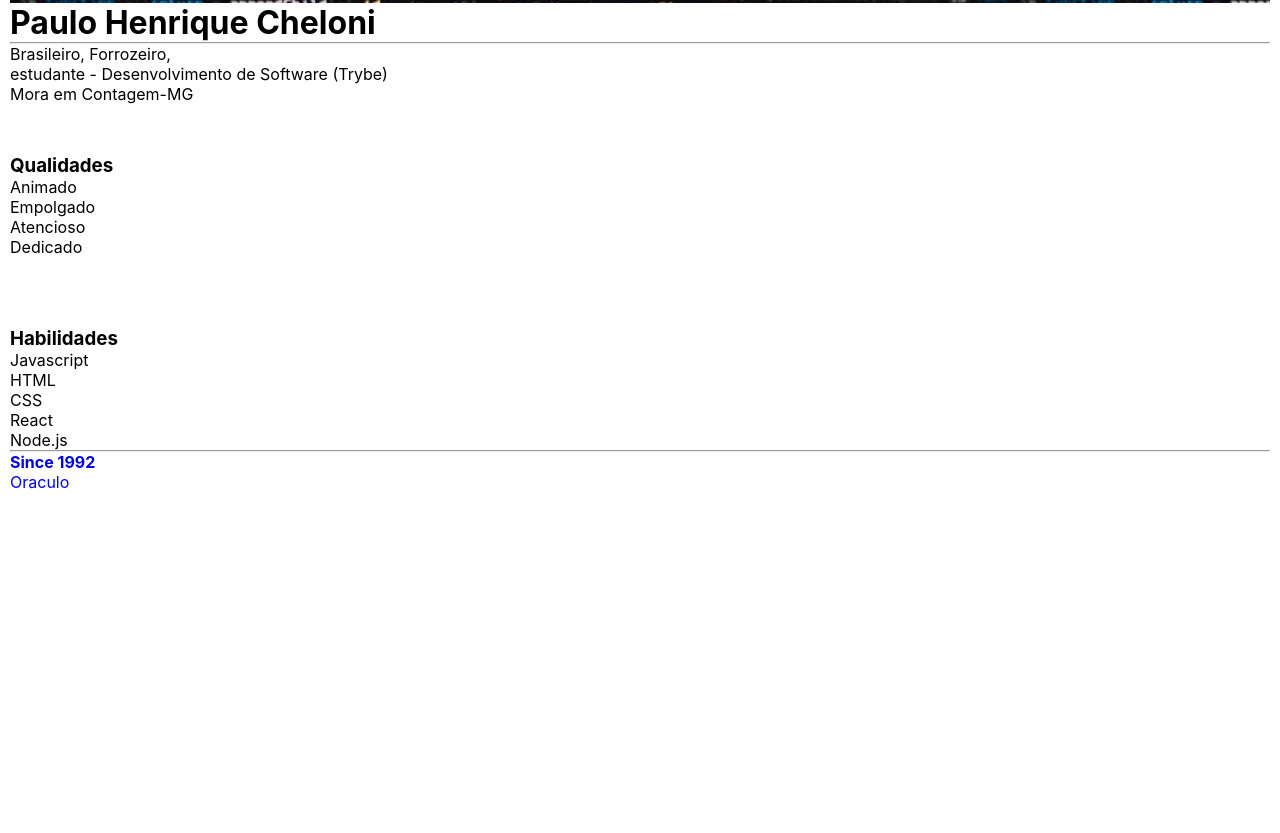
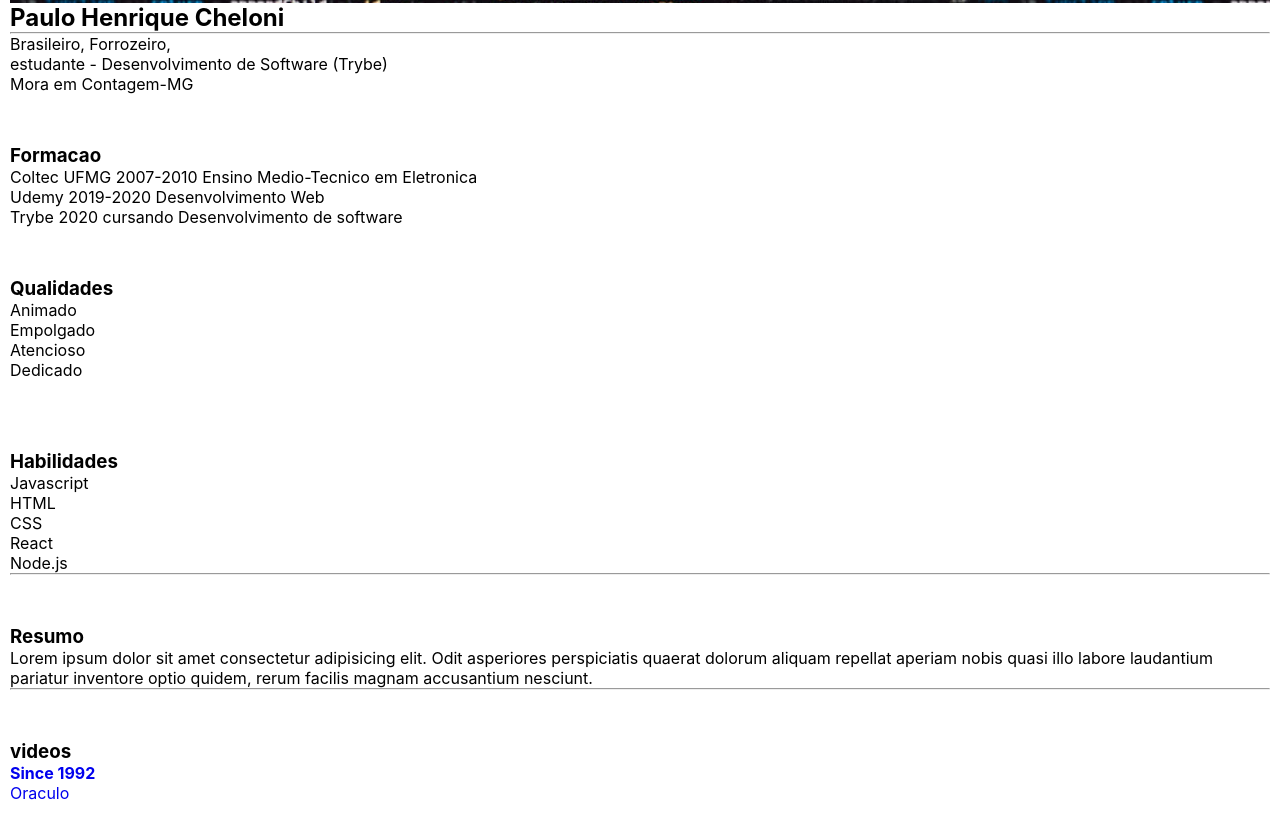
Before and after one commit to paulocheloni/paulocheloni.github.io, a plain HTML site: page index.html in a window 1280 px wide. Shown: the part 611-1444 px from the top of the page. Before the commit the page ends 1133 px from the top, so only its background shows below. Drawn offline with Linux system fonts and the light colour scheme.

Commit message:
adicionando css grid a pagina

```diff
--- a/css/style.css
+++ b/css/style.css
@@ -6,6 +6,10 @@ body{
 
     font-family: -apple-system, BlinkMacSystemFont, 'Segoe UI', Roboto, Oxygen, Ubuntu, Cantarell, 'Open Sans', 'Helvetica Neue', sans-serif;
     margin:10px;
+    display:grid;
+    grid-template-areas: "header header header"
+                          "aside main aside"
+                          "footer footer footer";
 
 
 }
--- a/index.html
+++ b/index.html
@@ -12,16 +12,26 @@
 
         <img id="pic_paulo" src="imgs/paulo.jpg" alt="foto de Paulo Cheloni" width="600px">
     </header>
+    <aside id="left">
         <h1 id="nome completo">Paulo Henrique Cheloni</h1>
         <hr>
         <p>Brasileiro, Forrozeiro,<br> estudante - Desenvolvimento de Software (Trybe)</p>
         <p>Mora em Contagem-MG</p>
+        <h3>Formacao</h3>
+        <ul id="Formacao">
+            <li>Coltec UFMG 2007-2010 Ensino Medio-Tecnico em Eletronica</li>
+            <li>Udemy 2019-2020 Desenvolvimento Web</li>
+            <li>Trybe 2020 cursando Desenvolvimento de software</li>
+        </ul>
         <h3>Qualidades</h3>
-    <ul id="Qualidades"></ul>
-        <li id="c1">Animado</li>
-        <li id="c2">Empolgado</li>
-        <li id="c3">Atencioso</li>
-        <li id="c4">Dedicado</li>
+
+
+
+        <ul id="Qualidades">
+            <li id="q1">Animado</li>
+            <li id="q2">Empolgado</li>
+            <li id="q3">Atencioso</li>
+            <li id="q4">Dedicado</li>
         </ul>
         <br>
         <h3>Habilidades</h3>
@@ -32,8 +42,22 @@
             <li>React</li>
             <li>Node.js</li>
         <hr>
+    </aside>
+    <main>
+        <h3>Resumo</h3>
+        <p>Lorem ipsum dolor sit amet consectetur adipisicing elit. Odit asperiores perspiciatis quaerat dolorum aliquam repellat aperiam nobis quasi illo labore laudantium pariatur inventore optio quidem, rerum facilis magnam accusantium nesciunt.</p>
+        <hr>
+    </main>
+
+    <aside id="right">
+        <h3>videos</h3>
+    </aside>
+
+    <footer>
+
         <a href=#pic_paulo><strong>Since 1992</strong></a><br>
         <a href="https://www.w3schools.com/" target="_blank">Oraculo</a><br>
         <a href="#Qualidades"></a><br>
+    </footer>
 </body>
 </html>
```
Lines whose indentation alone changed are shown as unchanged.
